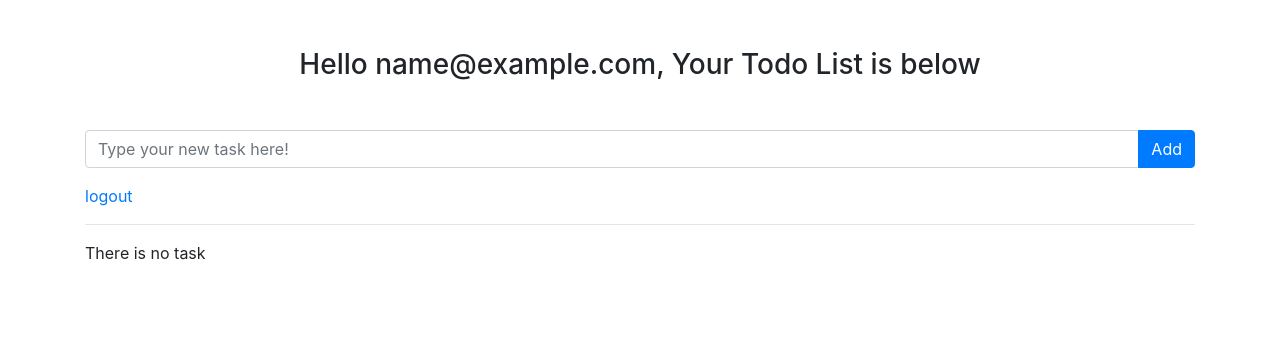
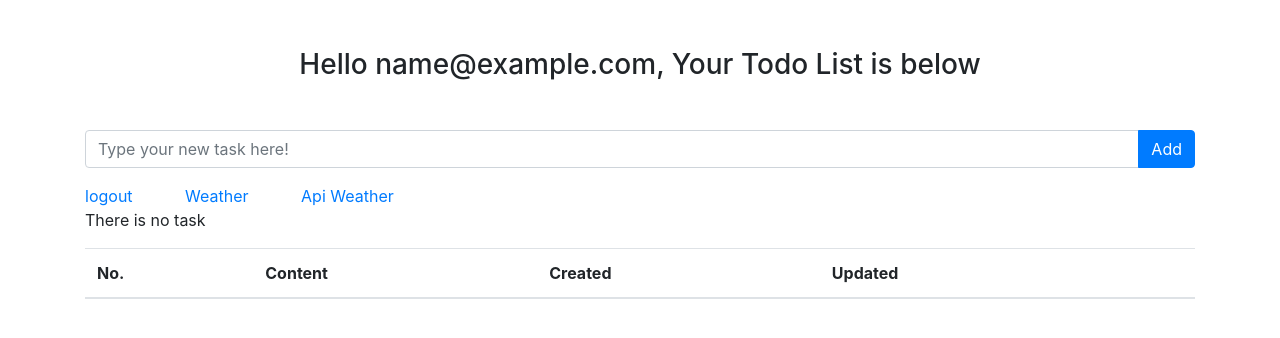
Before and after one commit to smz6990/ToDo-CBV, a Django app: page / in a window 1280 px wide. Shown: the top 338 px of the page. Run offline with Django 3.2, Linux system fonts and the light colour scheme; the visitor is signed in with stand-in values (Sample User, id 1); data that the repository does not hold is empty; parts of the project's set-up code (start-up, migrations or seed data) failed here and were passed over.

Commit message:
adding caching to our project for cbv and api view app in core url

```diff
--- a/core/core/urls.py
+++ b/core/core/urls.py
@@ -15,16 +15,16 @@ Including another URLconf
 """
 from django.contrib import admin
 from django.urls import path, include
-
 from django.conf import settings
 from django.conf.urls.static import static
-from accounts import views
+from django.views.decorators.cache import cache_page
 
 from rest_framework import permissions
 from drf_yasg.views import get_schema_view
 from drf_yasg import openapi
 from rest_framework.documentation import include_docs_urls
-
+from .views import WeatherView, WeatherAPIView
+from accounts import views
 
 schema_view = get_schema_view(
     openapi.Info(
@@ -67,6 +67,10 @@ urlpatterns = [
         schema_view.with_ui("redoc", cache_timeout=0),
         name="schema-redoc",
     ),
+
+    path('weather/', cache_page(60*20)(WeatherView.as_view()), name='weather'),
+    path('weather/api/', WeatherAPIView.as_view(), name='api-weather'),
+
 ]
 
 if settings.DEBUG:
--- a/core/requirements.txt
+++ b/core/requirements.txt
@@ -23,6 +23,7 @@ django-celery-beat==2.3.0
 django-celery-results==2.4.0
 django-filter==22.1
 django-mail-templated==2.6.5
+django-redis==5.2.0
 django-templated-mail==1.1.1
 django-timezone-field==5.0
 djangorestframework==3.13.1
--- a/core/templates/todo/index.html
+++ b/core/templates/todo/index.html
@@ -30,23 +30,58 @@
             </div>
           </form>
           <a href="{% url 'accounts:logout' %}">logout</a>
-          <hr />
+          <a class="ml-5" href="{% url 'weather' %}">Weather</a>
+          <a class="ml-5" href="{% url 'api-weather' %}">Api Weather</a>
+          <table class="table table-hover">
+            <thead>
+              <tr>
+                <th scope="col">No.</th>
+                <th scope="col">Content</th>
+                <th scope="col">Created</th>
+                <th scope="col">Updated</th>
+                <th></th>
+              </tr>
+            </thead>
+            <tbody>
 
           {% for task in tasks %}
+
+
             {% if task.is_done %}
-              {{forloop.counter}}. <del> {{task.content}}</del> - done {{task.updated_date|naturaltime}}
-              <a href="#" role="button" class="btn btn-success btn-sm disabled mb-1">Done</a>
-              <a href="#" role="button" class="btn btn-warning btn-sm disabled mb-1">Edit</a>
+            <tr>
+              <th scope="row">{{ forloop.counter }}</th>
+              <td><del> {{task.content}}</del></td>
+              <td>{{ task.created_date|naturaltime }}</td>
+              <td>{{task.updated_date|naturaltime}}</td>
+              <td>
+                <div class="btn-group" role="group" aria-label="Basic example">
+                  <a href="#" role="button" class="btn btn-success btn-sm disabled mb-1">Done</a>
+                  <a href="#" role="button" class="btn btn-warning btn-sm disabled mb-1">Edit</a>
+                  <a href="{% url 'todo:delete' pk=task.id %}" role="button" class="btn btn-danger btn-sm mb-1">Delete</a>
+                </div>
+              </td>
+            </tr>
             {% else %}
-              {{forloop.counter}}. {{task.content}} -  created {{task.created_date|naturaltime}}
-              <a href="{% url 'todo:done' pk=task.id %}" role="button" class="btn btn-success btn-sm mb-1">Done</a>
-              <a href="{% url 'todo:edit' pk=task.id %}" role="button" class="btn btn-warning btn-sm mb-1">Edit</a>
+            <tr>
+              <th scope="row">{{ forloop.counter }}</th>
+              <td>{{task.content}}</td>
+              <td>{{ task.created_date|naturaltime }}</td>
+              <td>{{task.updated_date|naturaltime}}</td>
+              <td>
+                <div class="btn-group" role="group" aria-label="Basic example">
+                  <a href="{% url 'todo:done' pk=task.id %}" role="button" class="btn btn-success btn-sm mb-1">Done</a>
+                 <a href="{% url 'todo:edit' pk=task.id %}" role="button" class="btn btn-warning btn-sm mb-1">Edit</a>
+                 <a href="{% url 'todo:delete' pk=task.id %}" role="button" class="btn btn-danger btn-sm mb-1">Delete</a>
+                </div>
+              </td>
+            </tr>
             {% endif %}
-            <a href="{% url 'todo:delete' pk=task.id %}" role="button" class="btn btn-danger btn-sm mb-1">Delete</a>
             <br>
           {% empty %}
             <p>There is no task</p>
           {% endfor %}
+        </tbody>
+      </table>
         </div>
       </div>
     </div>
--- a/requirements.txt
+++ b/requirements.txt
@@ -23,6 +23,7 @@ django-celery-beat==2.3.0
 django-celery-results==2.4.0
 django-filter==22.1
 django-mail-templated==2.6.5
+django-redis==5.2.0
 django-templated-mail==1.1.1
 django-timezone-field==5.0
 djangorestframework==3.13.1
```
Also changed, not shown: core/core/settings.py (+12 -1 lines), core/core/views.py (added, +51 -0 lines), core/templates/weather.html (added, +15 -0 lines), 2 other files.
